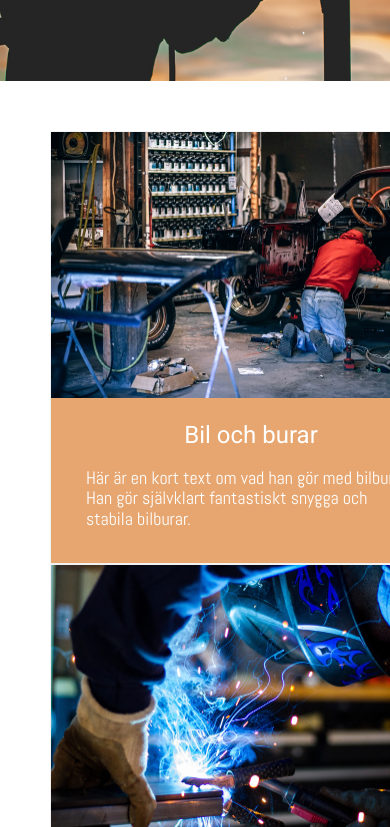
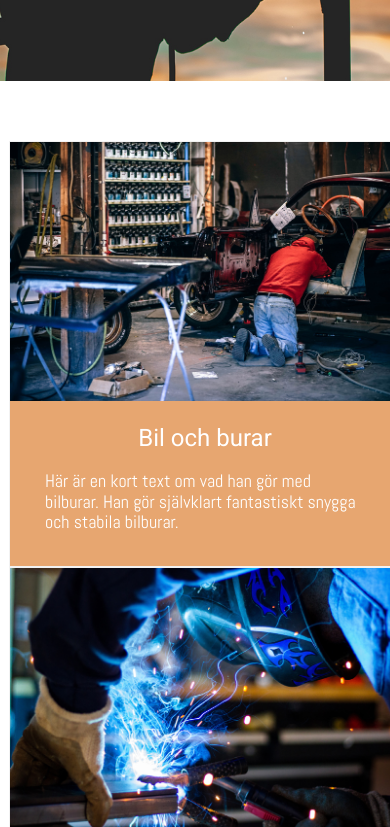
Before and after one commit to LovaLekareGraaf/LovaLekareGraaf.github.io, a plain HTML site: page index.html in a window 390 px wide. Shown: the part 283-1110 px from the top of the page. Drawn offline with Linux system fonts and the light colour scheme.

Commit message:
responsivitet på boxarna

```diff
--- a/styles.css
+++ b/styles.css
@@ -123,6 +123,8 @@ padding-left:50px;
 padding-right: 50px;
 margin-top: 50px;
 margin-bottom: 50px;
+max-width: 100%;
+height: auto;
 }
 
 .info {
@@ -303,6 +305,7 @@ justify-content: flex-start;}
 
 h1 {
   font-size: 40px;
+  padding: 20px;
 }
 
 .header-logo {
@@ -313,9 +316,18 @@ h1 {
   height: 300px;
 }
 
+.hero-text{text-align:center;
+}
+
 .info-section {
 display: flex;
 flex-direction: column;
+align-items: center;
 justify-content: center;
+padding:10px;
+width: 100%;
+max-width:100%;
+height: auto;
 }
+.info {max-width:100%;}
 }
```
